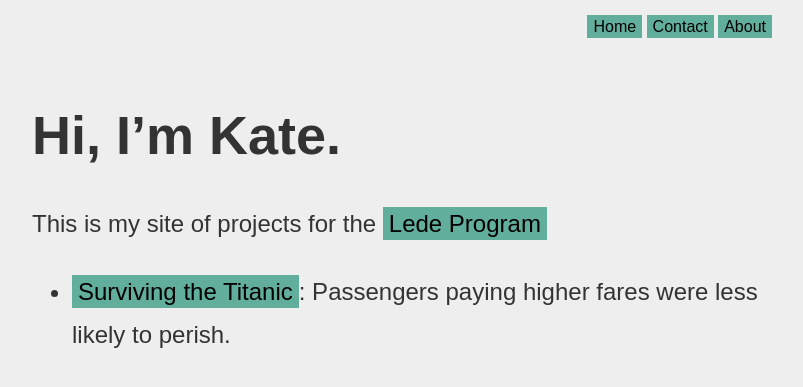
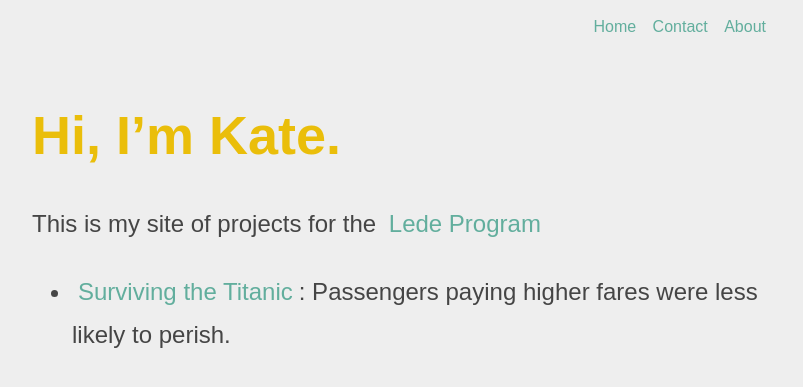
Before and after one commit to kcough/data-studio-projects, a Jekyll site: the page built from docs/index.md, in a window 1280 px wide. Shown: the top 387 px of the page, without its empty margins (233-1036 px from the left). Built offline with Jekyll 4.4.1, drawn with Linux system fonts in a browser that asks for light colours; our own code applies the rules of GitHub Pages for plain Markdown files.

Commit message:
stylesheet changes

```diff
--- a/docs/assets/css/main.css
+++ b/docs/assets/css/main.css
@@ -7,7 +7,7 @@ body {
   margin: 0 auto;
   padding-bottom: 60px;
   padding-top: 60px;
-  color: #333;
+  color: #454545;
   font-family: Cabin, sans-serif;
   position: relative;
 }
@@ -22,6 +22,7 @@ body {
 
 h1 {
   font-size: 54px;
+  color: #eabe0a
 }
 
 h2 {
@@ -40,7 +41,6 @@ li {
 
 a {
   text-decoration: none;
-  background: #62ae9d;
   padding: 3px 6px;
-  color: #000;
+  color: #62ae9d;
 }
```
